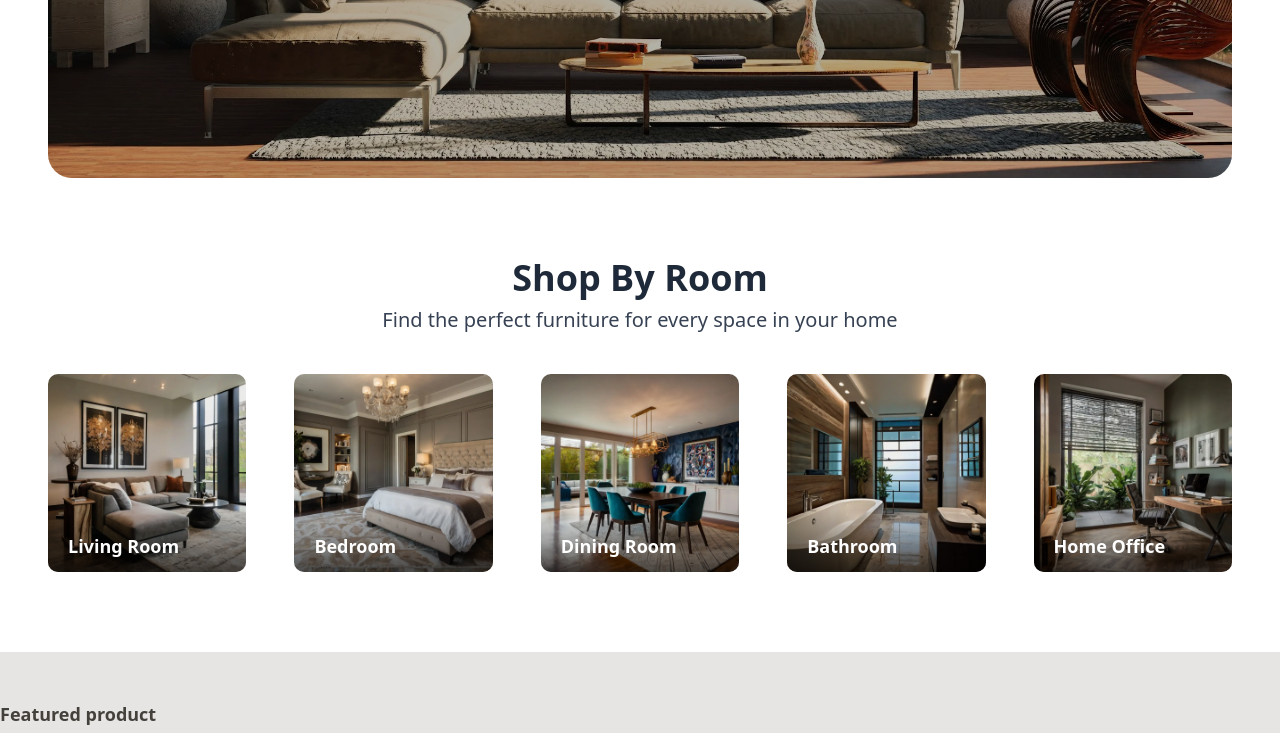
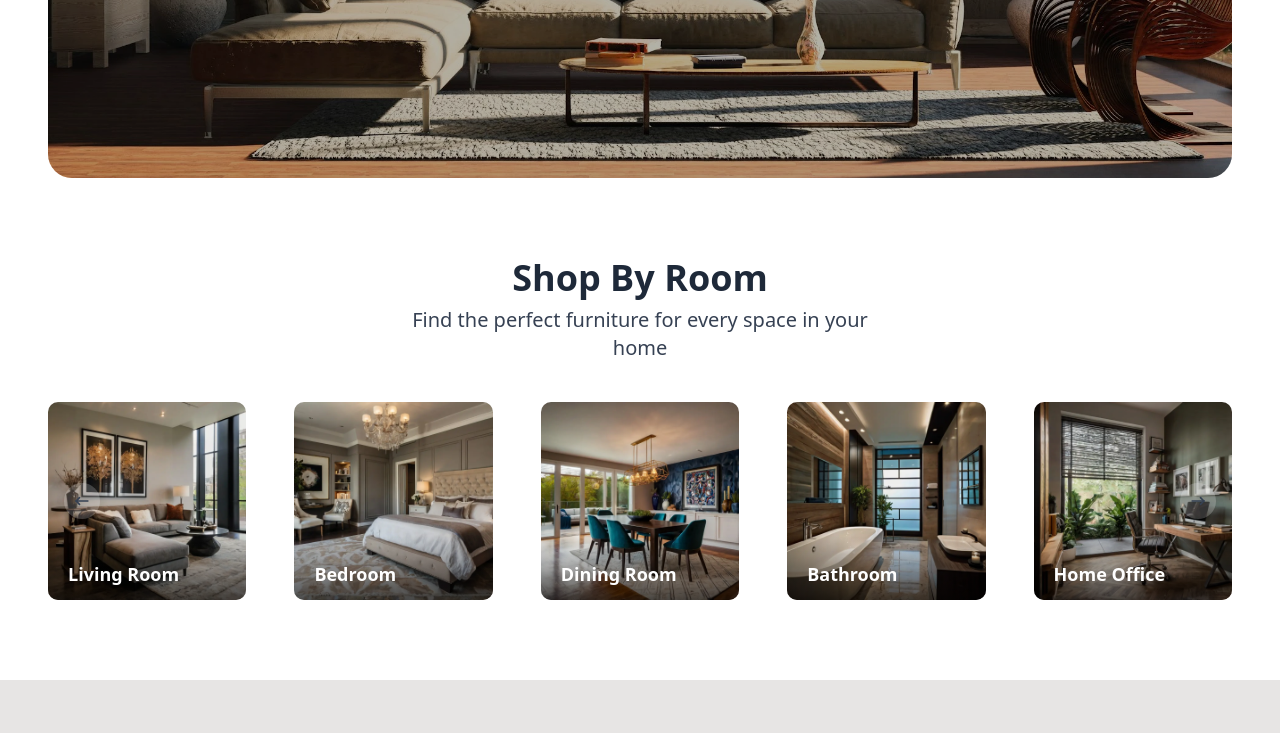
Before and after one commit to Alexrsnchz/mobelia-web, a React (Vite) app: page / in a window 1280 px wide. Shown: the part 482-1215 px from the top of the page. Built offline with nearby package versions, Linux system fonts and the light colour scheme.

Commit message:
feat: Add navigation buttons for rooms carousel

```diff
--- a/src/components/website/homePage/rooms/Rooms.jsx
+++ b/src/components/website/homePage/rooms/Rooms.jsx
@@ -9,7 +9,7 @@ export default function Rooms() {
           <h3 className="text-2xl md:text-4xl font-bold text-gray-800">
             Shop By Room
           </h3>
-          <p className="mt-2 text-lg md:text-xl text-gray-700 font-medium">
+          <p className="mt-2 mx-auto max-w-xs md:max-w-lg text-lg md:text-xl text-gray-700 font-medium">
             Find the perfect furniture for every space in your home
           </p>
         </div>
--- a/src/components/website/homePage/rooms/RoomsCarousel.jsx
+++ b/src/components/website/homePage/rooms/RoomsCarousel.jsx
@@ -1,14 +1,43 @@
+import { useRef, useEffect, useState } from "react";
 import { Swiper, SwiperSlide } from "swiper/react";
 import { Navigation } from "swiper/modules";
 import "swiper/css";
 import "swiper/css/navigation";
 import RoomCard from "@/components/website/homePage/rooms/RoomCard.jsx";
+import { ArrowLeftIcon, ArrowRightIcon } from "@/components/icons/Icons.jsx";
 
 export default function RoomsCarousel({ rooms }) {
+  const prevRef = useRef(null);
+  const nextRef = useRef(null);
+  const [swiperReady, setSwiperReady] = useState(false);
+
+  useEffect(() => {
+    setSwiperReady(true);
+  }, []);
+
   return (
+    <div className="w-full relative">
+      <button
+        ref={prevRef}
+        className="hidden lg:block left-10 top-1/2 -translate-y-1/2 z-10 absolute p-2 rounded-full shadow-lg group bg-white/20 hover:bg-white transition-colors"
+      >
+        <ArrowLeftIcon className="w-5 h-5 text-gray-700 group-hover:text-black transition" />
+      </button>
+      <button
+        ref={nextRef}
+        className="hidden lg:block right-10 top-1/2 -translate-y-1/2 z-10 absolute p-2 rounded-full shadow-lg group bg-white/20 hover:bg-white transition-colors"
+      >
+        <ArrowRightIcon className="w-5 h-5 text-gray-700 group-hover:text-black transition" />
+      </button>
+
+      {swiperReady && (
         <Swiper
           modules={[Navigation]}
           slidesPerView={2}
+          navigation={{
+            prevEl: prevRef.current,
+            nextEl: nextRef.current,
+          }}
           breakpoints={{
             640: { slidesPerView: 2 },
             768: { slidesPerView: 3 },
@@ -24,5 +53,7 @@ export default function RoomsCarousel({ rooms }) {
             </SwiperSlide>
           ))}
         </Swiper>
+      )}
+    </div>
   );
 }
```
Lines whose indentation alone changed are shown as unchanged.
